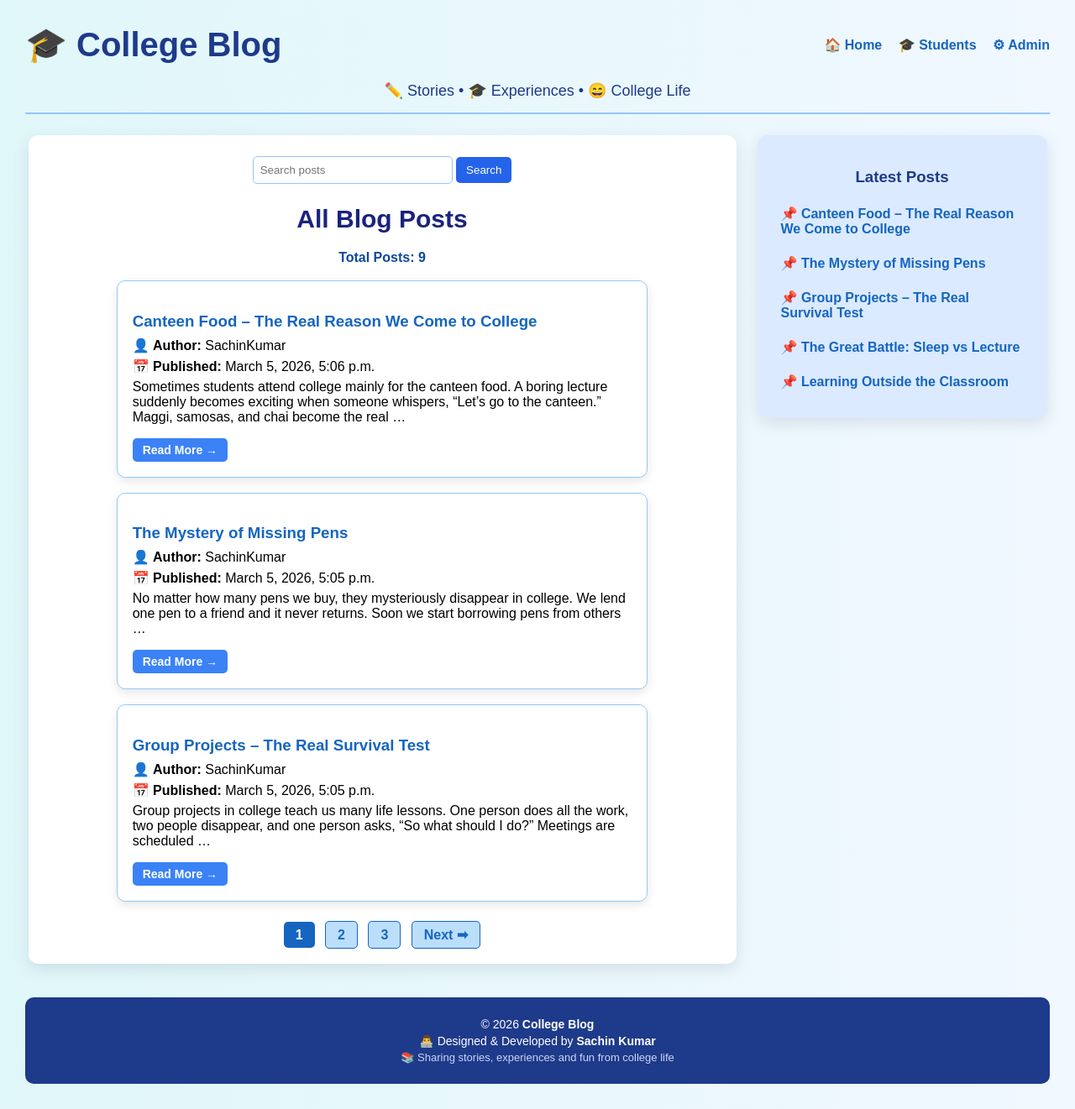
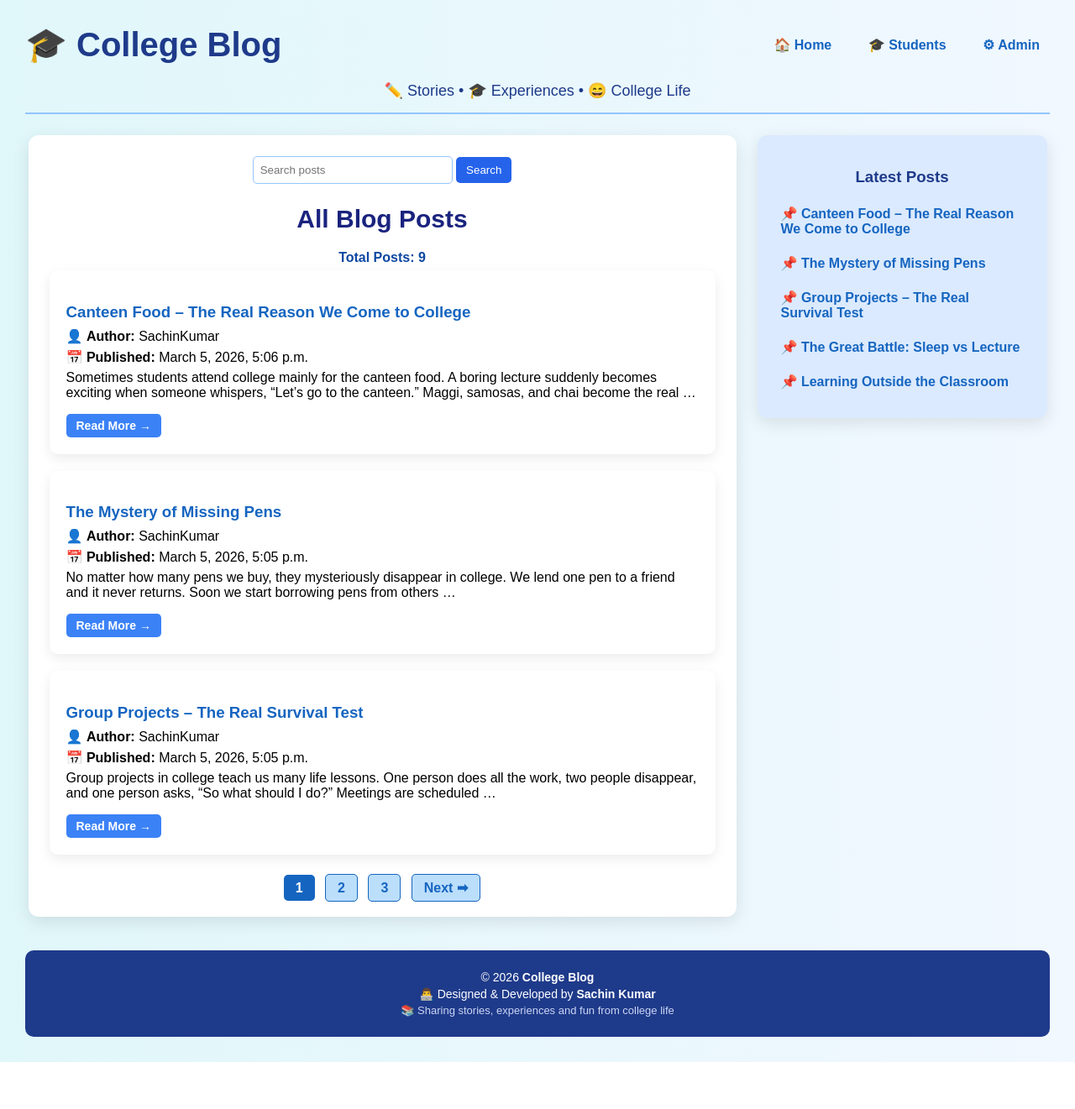
Before and after one commit to SachinKumar2006/college_blog, a Django app: page / in a window 1280 px wide. Shown: the whole page at 84% size. After the commit the page ends 1265 px from the top, so only its background shows below. Run offline with Django 5.2, Linux system fonts and the light colour scheme; data comes from the database, SQL or seed files in the repository.

Commit message:
UI improvement

```diff
--- a/ASSIGNMENT_1_DJANGO/college_blog/college_project/blog/templates/blog/base.html
+++ b/ASSIGNMENT_1_DJANGO/college_blog/college_project/blog/templates/blog/base.html
@@ -5,11 +5,11 @@
 <title>College Blog</title>
 
 <meta name="viewport" content="width=device-width, initial-scale=1">
-
+<link href="https://fonts.googleapis.com/css2?family=Poppins:wght@300;400;500;600&display=swap" rel="stylesheet">
 <style>
 
 body{
-font-family: Arial, Helvetica, sans-serif;
+font-family: 'Poppins', sans-serif;
 margin:0;
 padding:30px;
 background: linear-gradient(to right,#dbeafe,#f0f9ff);
@@ -133,7 +133,29 @@ gap:10px;
 }
 
 }
+.nav-links a{
+margin-left:15px;
+padding:6px 12px;
+border-radius:6px;
+transition:0.3s;
+}
 
+.nav-links a:hover{
+background:#bfdbfe;
+}
+.post-card{
+background:white;
+padding:20px;
+border-radius:10px;
+margin-bottom:20px;
+box-shadow:0 5px 15px rgba(0,0,0,0.08);
+transition:0.3s;
+}
+
+.post-card:hover{
+transform:translateY(-5px);
+box-shadow:0 10px 25px rgba(0,0,0,0.12);
+}
 </style>
 </head>
 
@@ -151,9 +173,9 @@ flex-wrap:wrap;
 
 <h1 style="margin:0;">🎓 College Blog</h1>
 
-<div>
-<a href="/" style="margin-right:15px;">🏠 Home</a>
-<a href="/students/" style="margin-right:15px;">🎓 Students</a>
+<div class="nav-links">
+<a href="/">🏠 Home</a>
+<a href="/students/">🎓 Students</a>
 <a href="/admin/">⚙ Admin</a>
 </div>
 
--- a/ASSIGNMENT_1_DJANGO/college_blog/college_project/blog/templates/blog/post/list.html
+++ b/ASSIGNMENT_1_DJANGO/college_blog/college_project/blog/templates/blog/post/list.html
@@ -96,7 +96,7 @@ Total Posts: {{ posts.paginator.count }}
 {% if posts %}
 
 {% for post in posts %}
-<div class="post-box">
+<div class="post-card">
 
 <h3>
 <a href="{{ post.get_absolute_url }}">
```
